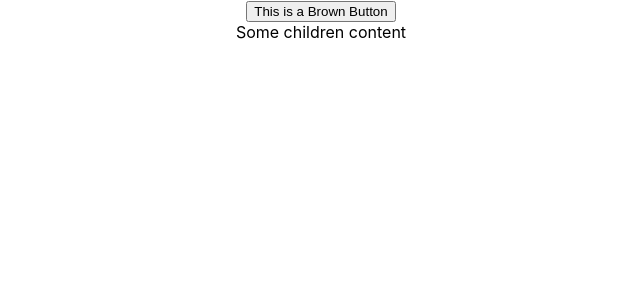
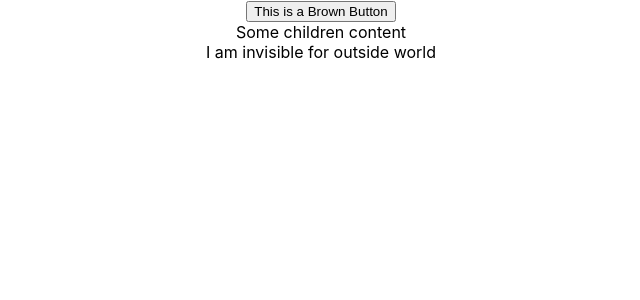
Before and after one commit to plamen1982/ReactMasterClass, a React (Create React App) app in the folder Training/ReactAdvanced/Component/component/: page / in a window 1280 px wide. Shown: the top 300 px of the page, without its empty margins (319-959 px from the left). Built offline with nearby package versions, Linux system fonts and the light colour scheme.

Commit message:
added local variable to Button

```diff
--- a/Training/ReactAdvanced/Component/component/src/App.js
+++ b/Training/ReactAdvanced/Component/component/src/App.js
@@ -11,10 +11,12 @@ function App() {
 }
 
 const Button = ({color, children}) => {
+  const innerVariable = 'I am invisible for outside world'
   return(
     <>
         <button>This is a {color} Button</button>
         {children}
+        {innerVariable}
     </>
   );
 }
```
